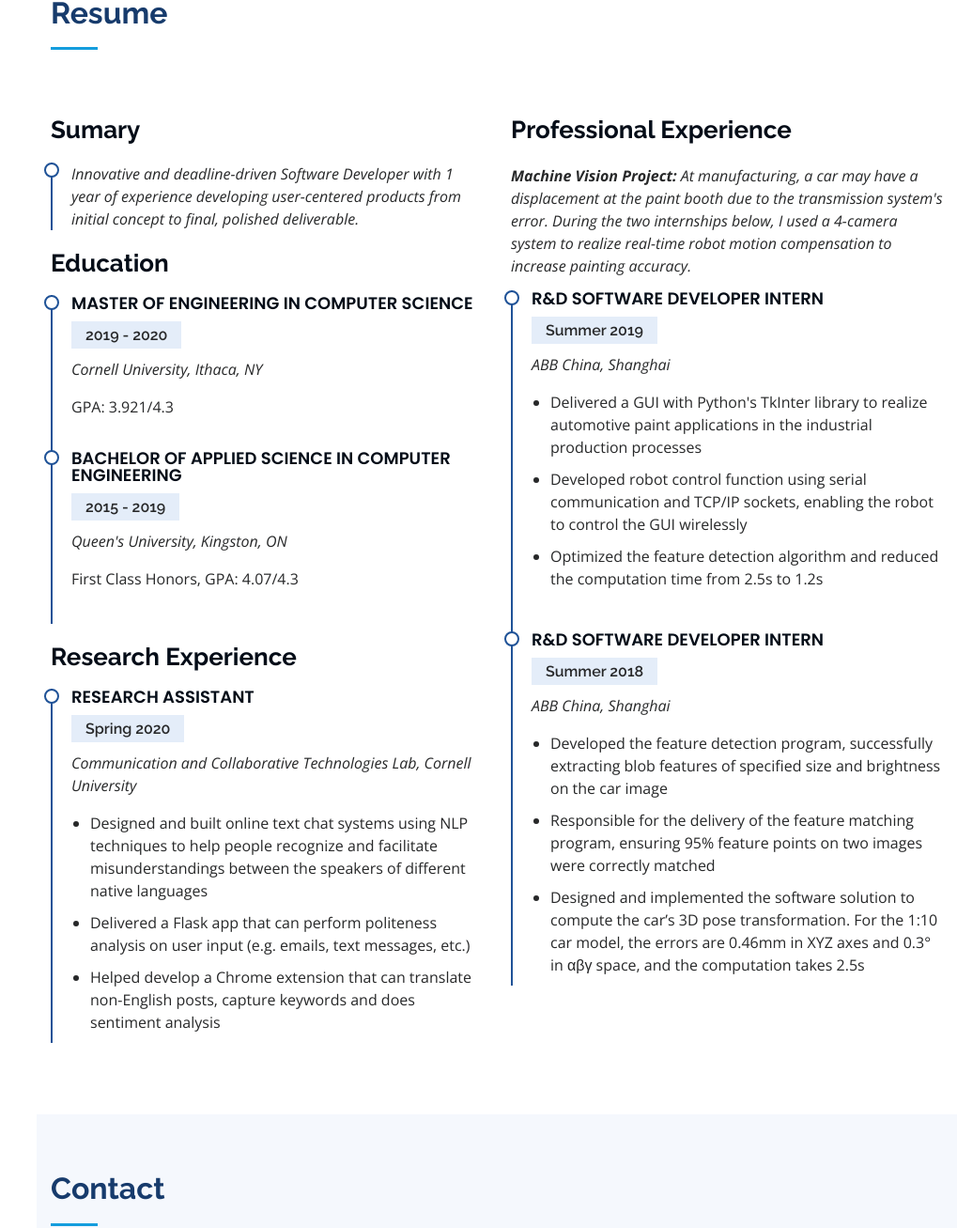
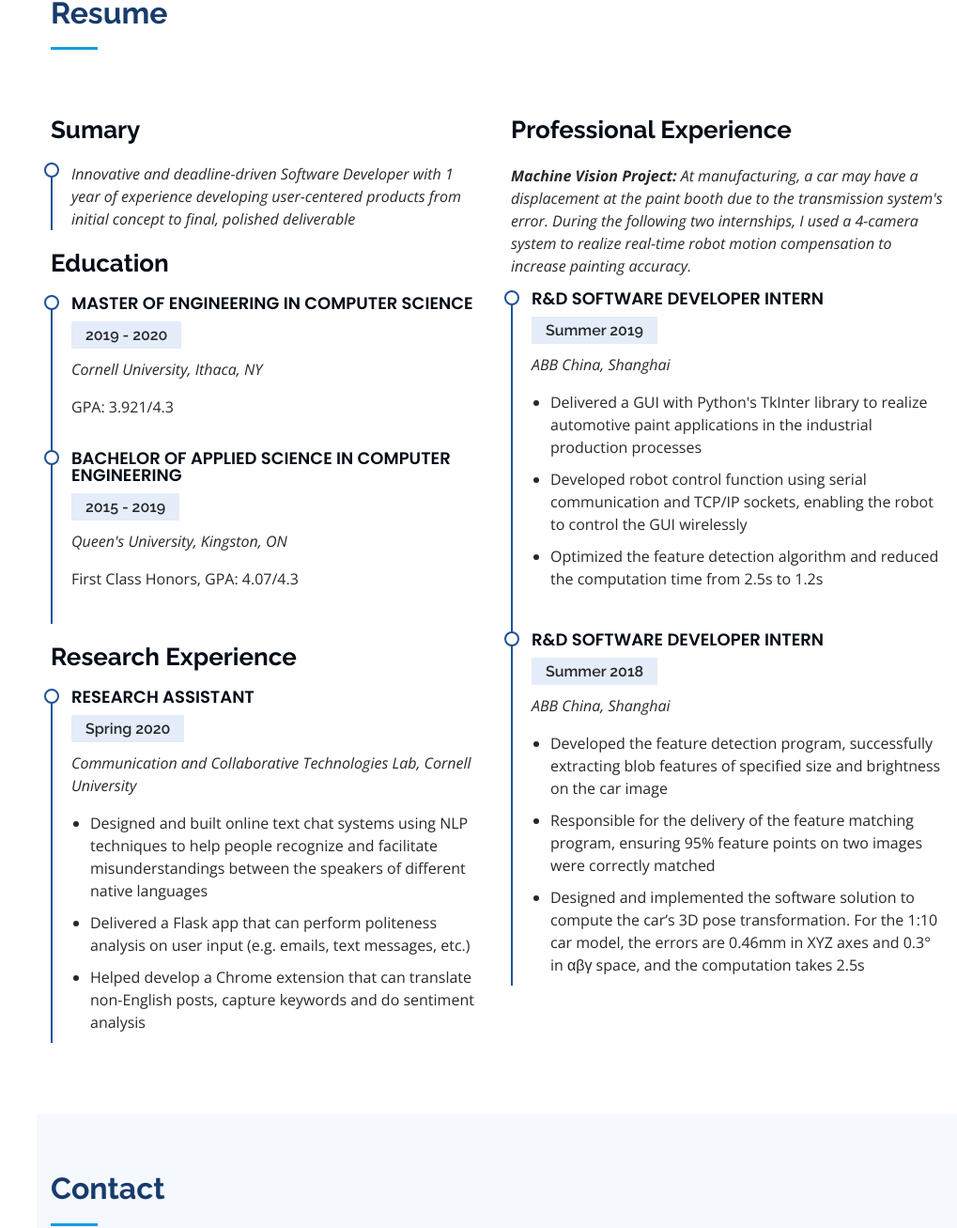
Before and after one commit to SiqiD47/Siqi_Angela_Dai, a plain HTML site: page index.html in a window 1280 px wide. Shown: the part 2107-3414 px from the top of the page at 94% size, without its empty margins (261-1280 px from the left). Drawn offline with nearby package versions, Linux system fonts and the light colour scheme.

Commit message:
made modifications on the wording

```diff
--- a/index.html
+++ b/index.html
@@ -217,7 +217,7 @@
           <div class="col-lg-6" data-aos="fade-up">
             <h3 class="resume-title">Sumary</h3>
             <div class="resume-item pb-0">
-              <p><em>Innovative and deadline-driven Software Developer with 1 year of experience developing user-centered products from initial concept to final, polished deliverable.</em></p>
+              <p><em>Innovative and deadline-driven Software Developer with 1 year of experience developing user-centered products from initial concept to final, polished deliverable</em></p>
             </div>
 
             <h3 class="resume-title">Education</h3>
@@ -242,7 +242,7 @@
               <ul>
                 <li>Designed and built online text chat systems using NLP techniques to help people recognize and facilitate misunderstandings between the speakers of different native languages</li>
                 <li>Delivered a Flask app that can perform politeness analysis on user input (e.g. emails, text messages, etc.)</li>
-                <li>Helped develop a Chrome extension that can translate non-English posts, capture keywords and does sentiment analysis</li>
+                <li>Helped develop a Chrome extension that can translate non-English posts, capture keywords and do sentiment analysis</li>
               </ul>
             </div>
           </div>
@@ -250,8 +250,8 @@
 
           <div class="col-lg-6" data-aos="fade-up" data-aos-delay="100">
             <h3 class="resume-title">Professional Experience</h3>
-            <p><em><strong>Machine Vision Project:</strong> At manufacturing, a car may have a displacement at the paint booth due to the transmission system's error. During the
-              two internships below, I used a 4-camera system to realize real-time robot motion compensation to increase painting accuracy.</em></p>
+            <p><em><strong>Machine Vision Project:</strong> At manufacturing, a car may have a displacement at the paint booth due to the transmission system's error. During the following
+              two internships, I used a 4-camera system to realize real-time robot motion compensation to increase painting accuracy.</em></p>
 
             <div class="resume-item">
               <h4>R&amp;D Software Developer Intern</h4>
```
Also changed, not shown: 1 other file.
